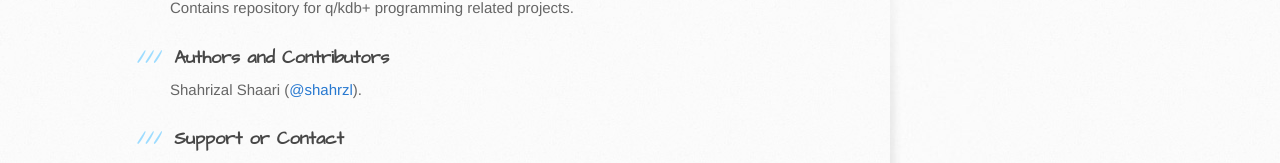
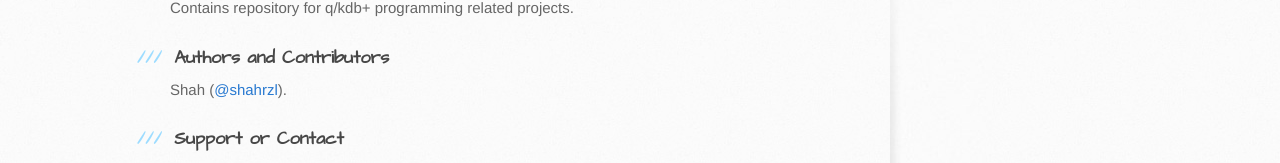
Before and after one commit to shahrzl/shahrzl.github.io, a plain HTML site: page index.html in a window 1280 px wide. Shown: the part 294-457 px from the top of the page. Drawn offline with Linux system fonts and the light colour scheme.

Commit message:
Update index.html

```diff
--- a/index.html
+++ b/index.html
@@ -36,7 +36,7 @@
 <h3>
 <a id="authors-and-contributors" class="anchor" href="#authors-and-contributors" aria-hidden="true"><span class="octicon octicon-link"></span></a>Authors and Contributors</h3>
 
-<p>Shahrizal Shaari (<a href="https://github.com/shahrzl" class="user-mention">@shahrzl</a>).</p>
+<p>Shah (<a href="https://github.com/shahrzl" class="user-mention">@shahrzl</a>).</p>
 
 <h3>
 <a id="support-or-contact" class="anchor" href="#support-or-contact" aria-hidden="true"><span class="octicon octicon-link"></span></a>Support or Contact</h3>
```
